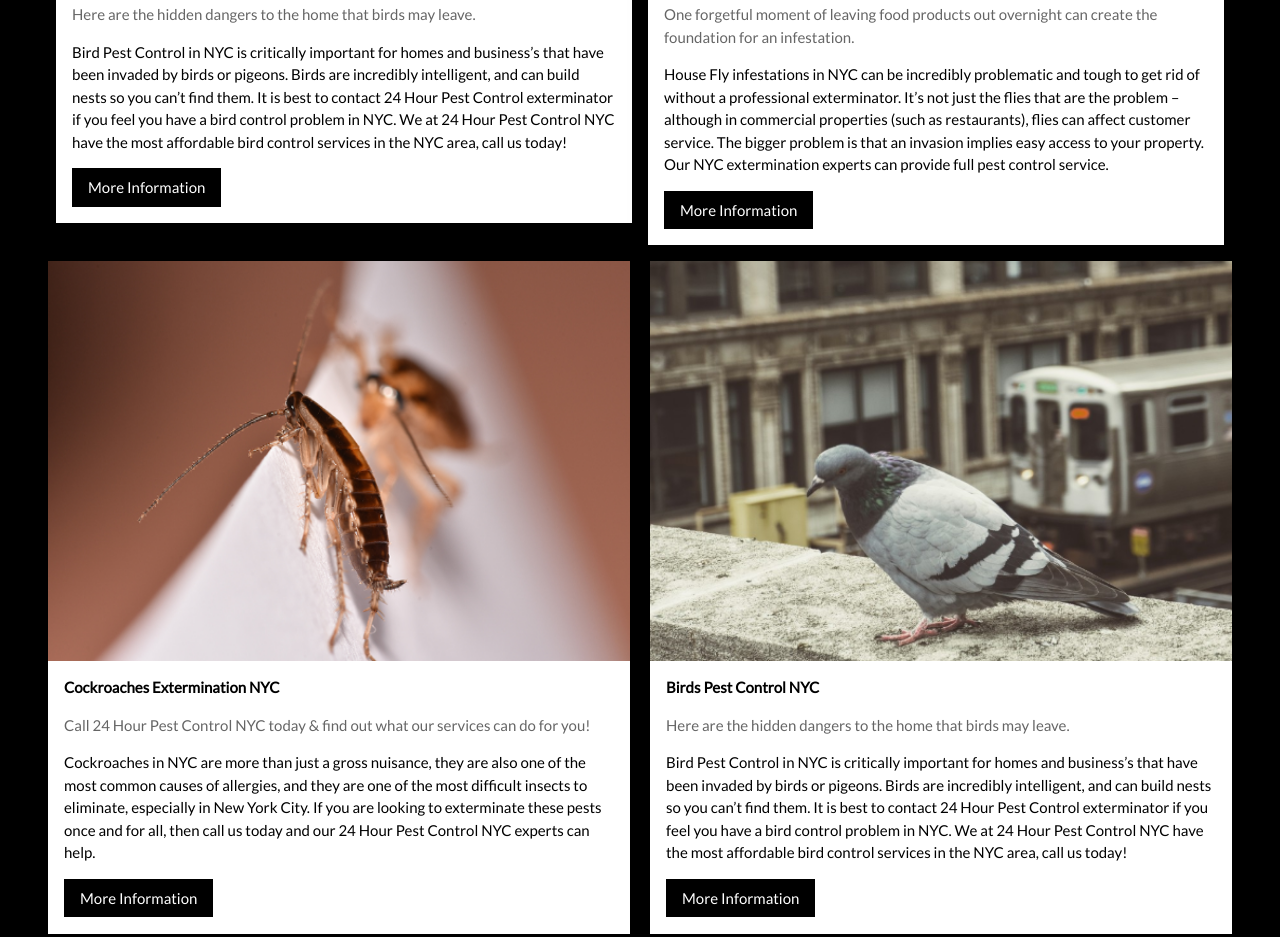
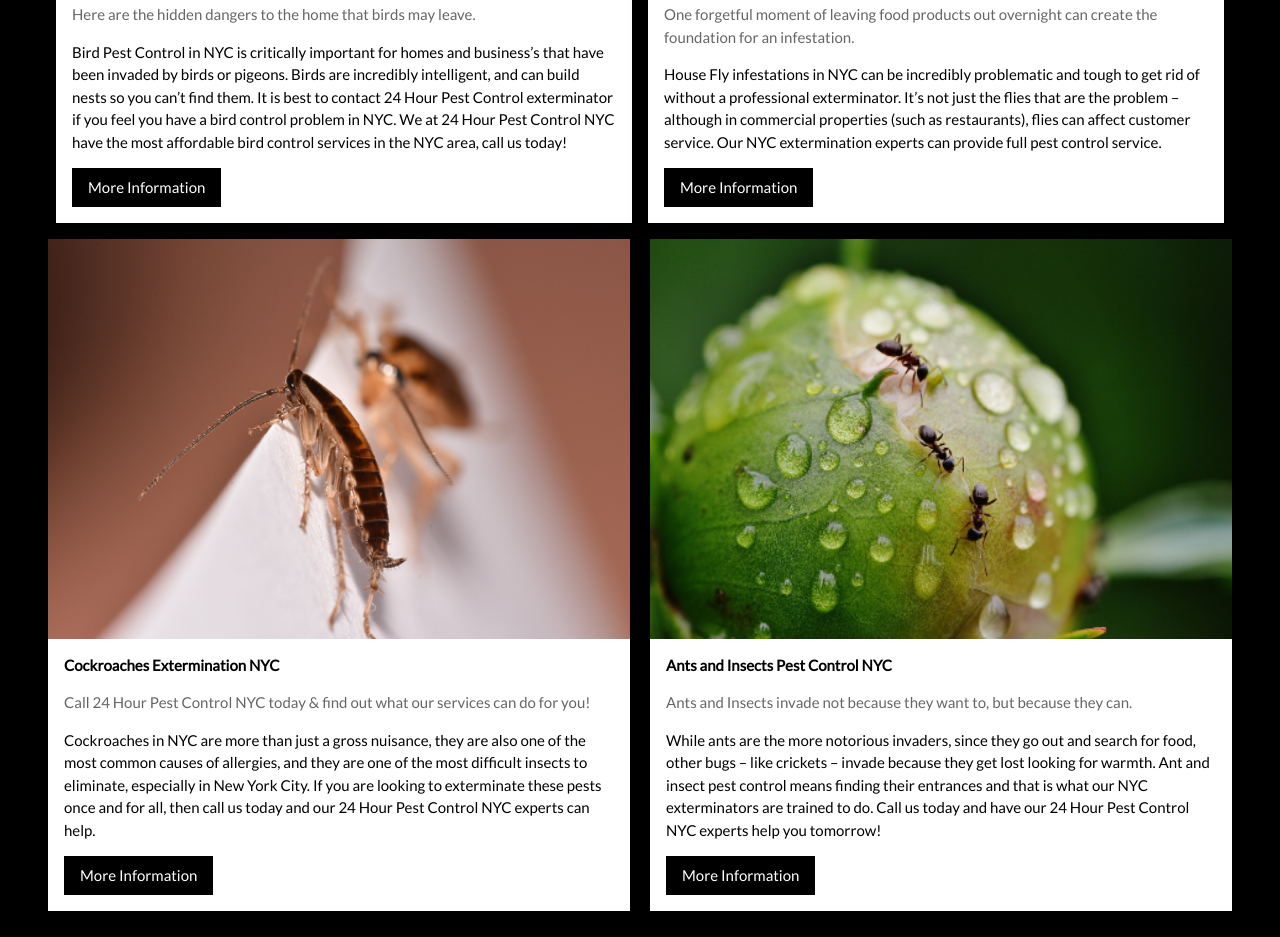
Before and after one commit to hannahfierro/SLE-Project.Fierro2024, a plain HTML site: page index.html in a window 1280 px wide. Shown: the part 2957-3894 px from the top of the page. Drawn offline with nearby package versions, Linux system fonts and the light colour scheme.

Commit message:
fixed card image to ants and added new description

```diff
--- a/index.html
+++ b/index.html
@@ -119,7 +119,7 @@ body {font-family: "Lato", sans-serif}
           <div class="w3-container w3-white">
             <p><b>House Fly Pest Control NYC</b></p>
             <p class="w3-opacity">One forgetful moment of leaving food products out overnight can create the foundation for an infestation.</p>
-            <p>House Fly infestations in NYC can be incredibly problematic and tough to get rid of without a professional exterminator. It’s not just the flies that are the problem – although in commercial properties (such as restaurants), flies can affect customer service. The bigger problem is that an invasion implies easy access to your property. Our NYC extermination experts can provide full pest control service.</p>
+            <p>House Fly infestations in NYC can be incredibly problematic and tough to get rid of without a professional exterminator. It’s not just the flies that are the problem – although in commercial properties (such as restaurants), flies can affect customer service.  Our NYC extermination experts can provide full pest control service.</p>
             <button class="w3-button w3-black w3-margin-bottom" onclick="document.getElementById('ticketModal').style.display='block'">More Information</button>
           </div>
         </div>
@@ -138,11 +138,11 @@ body {font-family: "Lato", sans-serif}
         </div>
         <div class="w3-half w3-margin-bottom" style="margin-left: 10px;">
             <div class="w3-card-4">
-                <img src="bird pest.png" alt="New York" style="width: 100%; height: 400px;" class="w3-hover-opacity">
+                <img src="ants.png" alt="New York" style="width: 100%; height: 400px;" class="w3-hover-opacity">
                 <div class="w3-container w3-white">
-                    <p><b>Birds Pest Control NYC</b></p>
-                    <p class="w3-opacity">Here are the hidden dangers to the home that birds may leave.</p>
-                    <p>Bird Pest Control in NYC is critically important for homes and business’s that have been invaded by birds or pigeons. Birds are incredibly intelligent, and can build nests so you can’t find them. It is best to contact 24 Hour Pest Control exterminator if you feel you have a bird control problem in NYC. We at 24 Hour Pest Control NYC have the most affordable bird control services in the NYC area, call us today!</p>
+                    <p><b>Ants and Insects Pest Control NYC</b></p>
+                    <p class="w3-opacity">Ants and Insects invade not because they want to, but because they can. </p>
+                    <p> While ants are the more notorious invaders, since they go out and search for food, other bugs – like crickets – invade because they get lost looking for warmth. Ant and insect pest control means finding their entrances and that is what our NYC exterminators are trained to do. Call us today and have our 24 Hour Pest Control NYC experts help you tomorrow!</p>
                     <button class="w3-button w3-black w3-margin-bottom" onclick="document.getElementById('ticketModal').style.display='block'">More Information</button>
                 </div>
             </div>
```
Also changed, not shown: ants.png (added).
